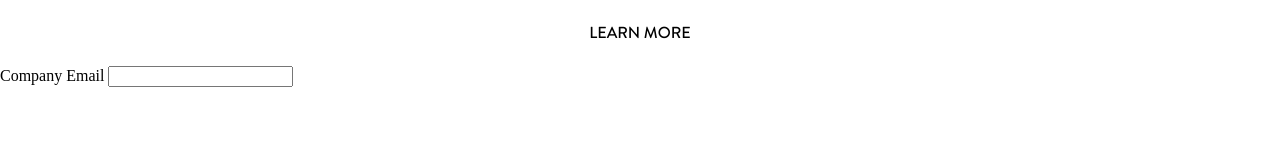
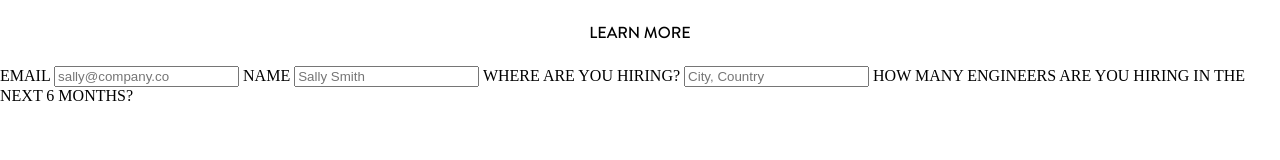
Before and after one commit to phong4/c1121-code-solutions, a website: page css-brochure-form/index.html in a window 1280 px wide. Drawn offline with Linux system fonts and the light colour scheme.

Commit message:
css-brochure-form still in progress. Added labels

```diff
--- a/css-brochure-form/index.html
+++ b/css-brochure-form/index.html
@@ -10,9 +10,9 @@
     <link rel="stylesheet" href="styles.css" />
     <style>
         h4 {
-          font-family: "Brandon Grotesque";
-          font-style: normal;
-          font-weight: 500;
+          font-family:"Brandon Grotesque";
+          font-style:normal;
+          font-weight:500;
           font-color:
           src: url("BrandonGrotesque-Medium.woff2") format("woff2");
       }
@@ -21,13 +21,15 @@
   <body>
     <h4>LEARN MORE</h4>
     <div class="label">
-      <label
-        >Company Email <input type="email" <label class="COMPANY EMAIL"
-      /></label>
-      <label class="NAME"></label>
-      <label class="WHERE ARE YOU HIRING?"></label>
-      <label
-        class="HOW MANY ENGINEERS ARE YOU HIRING IN THE NEXT 6 MONTHS"></label>
+      <label for="email">EMAIL</label>
+      <input id="email" input type="email" placeholder="sally@company.co" />
+      <label for="name">NAME</label>
+      <input id="name" input type="text" placeholder="Sally Smith" />
+      <label for="where">WHERE ARE YOU HIRING?</label>
+      <input id="where" input type="text" placeholder="City, Country" />
+      <label for="many"
+        >HOW MANY ENGINEERS ARE YOU HIRING IN THE NEXT 6 MONTHS?</label
+      >
     </div>
   </body>
 </html>
```
